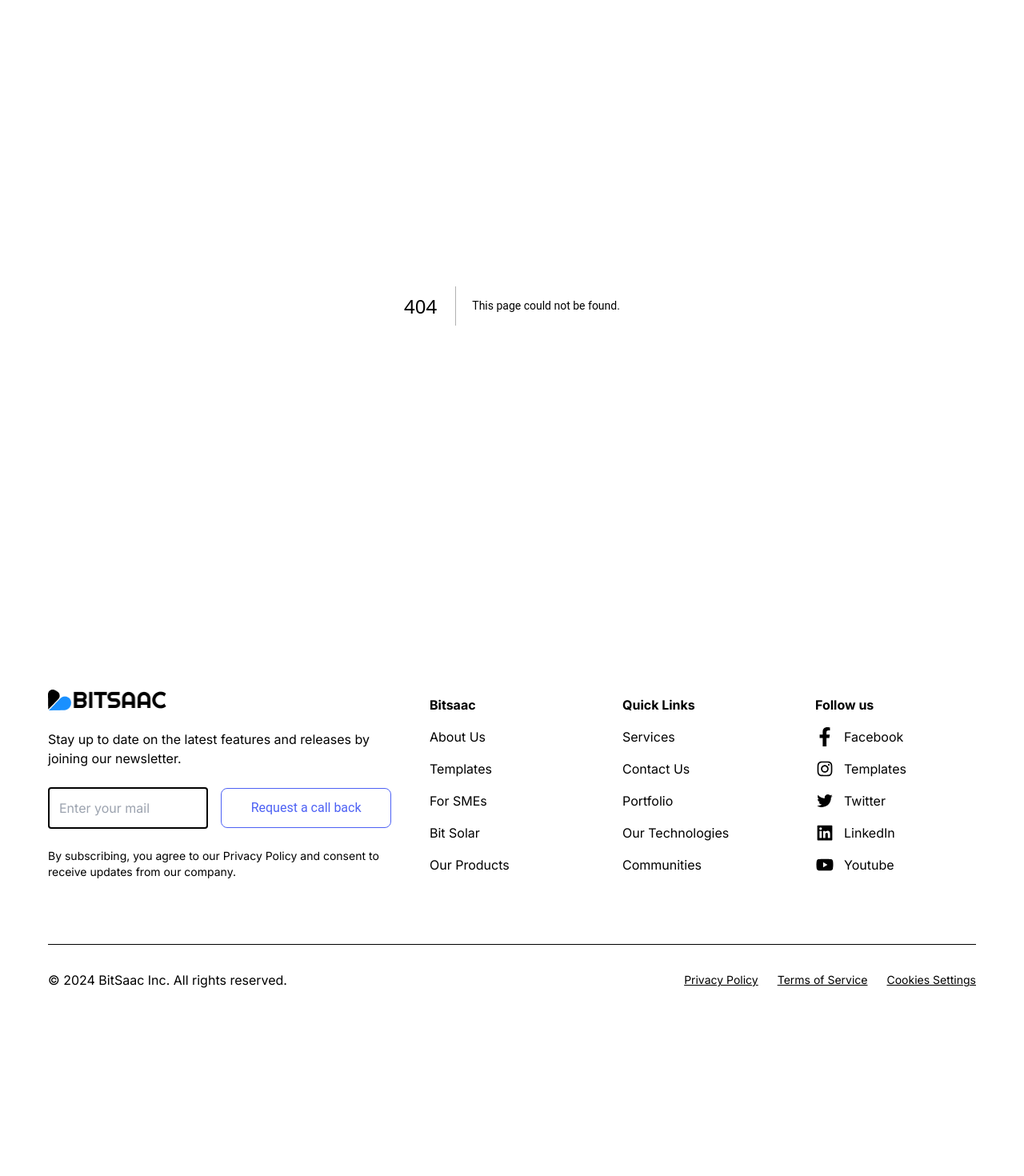
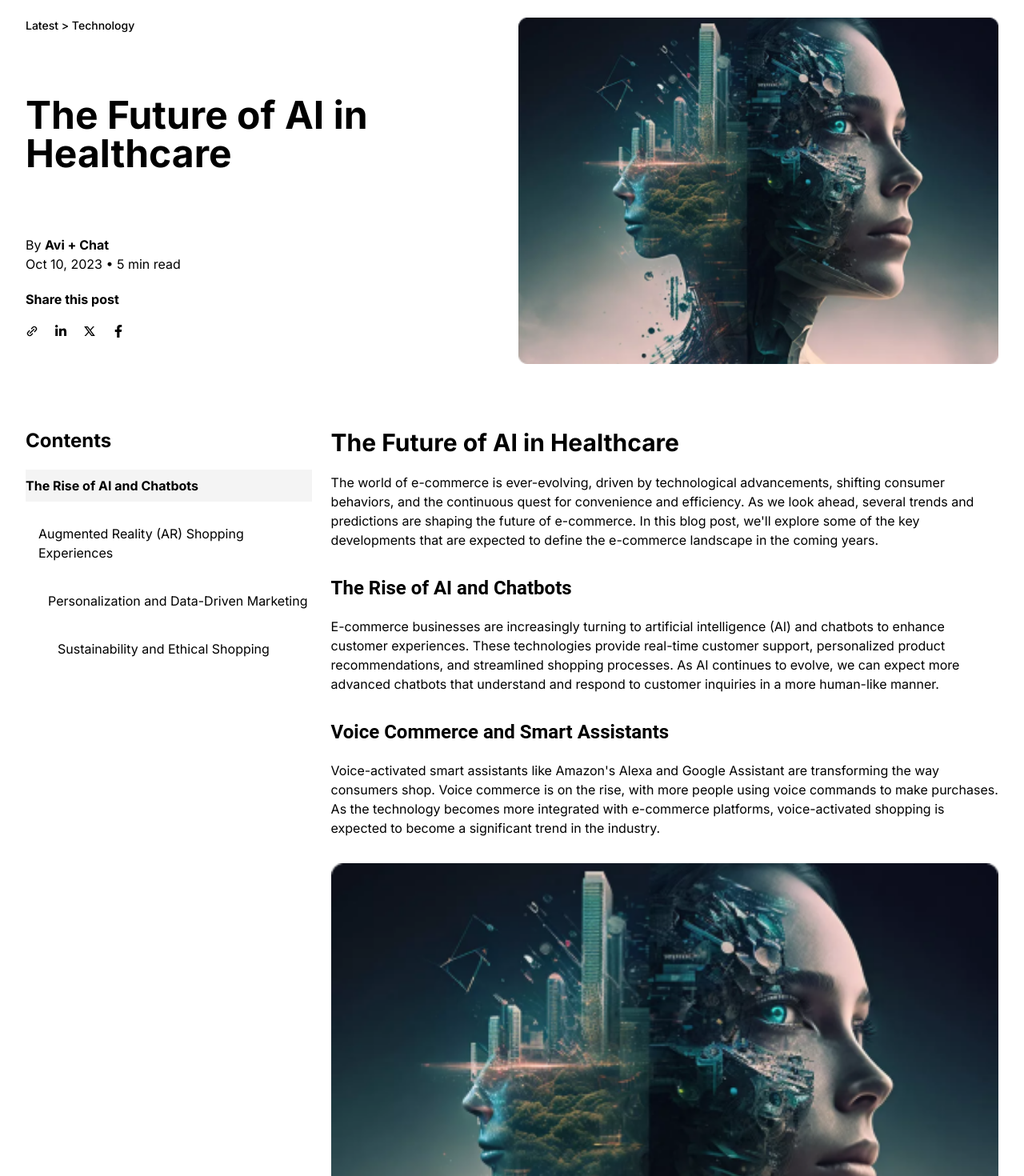
Before and after one commit to Bitsaac/BitSaac-web, a Next.js app: page /blog/1 in a window 1280 px wide. Before the commit this address had no page. Shown: the part 140-1610 px from the top of the page at 80% size. Before the commit the page ends 1457 px from the top, so only its background shows below. Built offline with nearby package versions, Linux system fonts and the light colour scheme.

Commit message:
blog and blog page

```diff
--- /dev/null
+++ b/src/app/blog/[id]/page.tsx
@@ -0,0 +1,72 @@
+/* eslint-disable react/no-unescaped-entities */
+import { BiLinkAlt } from "react-icons/bi"
+import { FaLinkedinIn } from "react-icons/fa"
+import { RiTwitterXLine } from "react-icons/ri"
+import { FaFacebookF } from "react-icons/fa"
+import { BLOG_CARDS } from "@/constants"
+import React from "react"
+import Image from "next/image"
+
+import BlogContent from "@/components/blog/BlogContent"
+import cn from "@/utils/tailwind"
+
+const PostPage = ({ params }: { params: { id: string } }) => {
+  const blog = BLOG_CARDS.find((blog) => String(blog.id) === params.id)
+  const title = blog?.title ?? ""
+  console.log(blog)
+  return (
+    <section className="max-container w-full min-h-screen flex flex-col px-4 lg:px-8 pt-6 sm:pt-10 relative">
+      <div className=" w-full flex flex-col md:flex-row justify-between h-full gap-x-4 gap-y-6">
+        <div className="flex flex-col h-full items-start justify-between w-full md:w-1/2  md:min-h-[400px] gap-y-5">
+          <p className="text-sm font-medium">
+            Latest {">"} <span className="capitalize">{blog?.label}</span>
+          </p>
+          <h1
+            className={cn(
+              " ",
+              title.length > 30
+                ? "text-2xl lg:text-4xl xl:text-5xl"
+                : "text-3xl lg:text-5xl"
+            )}
+          >
+            {title}
+          </h1>
+          <div className="flex flex-col gap-y-5">
+            <div>
+              <p>
+                By <b>Avi + Chat</b>
+              </p>
+              <p>
+                Oct 10, 2023 • <span>{blog?.time}</span>
+              </p>
+            </div>
+            <div className="flex flex-col gap-y-5">
+              <strong>Share this post</strong>
+              <div className="flex items-center gap-x-5">
+                <BiLinkAlt />
+                <FaLinkedinIn />
+                <RiTwitterXLine />
+                <FaFacebookF />
+              </div>
+            </div>
+          </div>
+        </div>
+        <div className="flex w-1/2">
+          <Image
+            src={blog?.image ?? ""}
+            alt="blog image"
+            width={600}
+            height={400}
+          />
+        </div>
+      </div>
+
+      <BlogContent
+        title={blog?.title}
+        image={blog?.image}
+      />
+    </section>
+  )
+}
+
+export default PostPage
--- a/src/components/blog/BlogCard.tsx
+++ b/src/components/blog/BlogCard.tsx
@@ -1,4 +1,5 @@
 import Image from "next/image";
+import Link from "next/link";
 import React from "react";
 
 type BlogCardProps = {
@@ -7,9 +8,10 @@ type BlogCardProps = {
 	time: string;
 	desc: string;
 	image: string;
+	id: number;
 };
 
-const BlogCard = ({ label, title, time, desc, image }: BlogCardProps) => {
+const BlogCard = ({ label, title, time, desc, image, id }: BlogCardProps) => {
 	return (
 		<div className="flex items-start justify-between flex-col gap-y-4 w-full max-w-[350px] sm:max-w-[500px] lg:max-w-[500px] border border-gray-200 p-1 rounded-xl hover:shadow-[0_0_40px_0_rgba(0,0,0,0.2)] xl:hover:shadow-[0_20px_60px_0_rgba(0,0,0,0.3)] transition-all hover:duration-700 duration-300">
 			<div className="w-full overflow-hidden">
@@ -33,9 +35,12 @@ const BlogCard = ({ label, title, time, desc, image }: BlogCardProps) => {
 					{desc.length > 100 ? `${desc.slice(0, 100)}...` : desc}
 				</p>
 			</div>
-			<button className="text-[#4D61F4] font-medium xl:text-2xl m-4 font-Inter">
+			<Link
+				href={`/blog/${id}`}
+				className="text-[#4D61F4] font-medium xl:text-2xl m-4 font-Roboto"
+			>
 				Read More
-			</button>
+			</Link>
 		</div>
 	);
 };
--- /dev/null
+++ b/src/components/blog/BlogContent.tsx
@@ -0,0 +1,168 @@
+/* eslint-disable react/no-unescaped-entities */
+import Image from "next/image";
+import React from "react";
+
+const BlogContent = ({ title, image }: { title?: string; image?: string }) => {
+	return (
+		<div className="w-full flex flex-col md:flex-row items-start justify-between mt-10 lg:mt-20 gap-x-6 gap-y-7">
+			<div className=" md:flex flex-col gap-y-5 w-full md:w-[30%] md:sticky top-4">
+				<h3 className="font-bold text-2xl ">Contents</h3>
+				<div className="flex flex-col gap-y-5 md:[&>*:nth-child(2)]:ml-4 md:[&>*:nth-child(3)]:ml-7 md:[&>*:nth-child(4)]:ml-10 md:[&>*:nth-child(1)]:font-bold [&>*:nth-child(1)]:bg-[#F4F4F4] [&>*]:py-2 ">
+					<p>The Rise of AI and Chatbots</p>
+					<p>Augmented Reality (AR) Shopping Experiences</p>
+					<p>Personalization and Data-Driven Marketing</p>
+					<p>Sustainability and Ethical Shopping</p>
+				</div>
+			</div>
+			<div className="flex flex-col gap-y-4 md:gap-y-8 items-start w-full md:w-[70%]">
+				<div className="flex flex-col gap-y-5">
+					<h1 className="text-xl sm:text-2xl lg:text-3xl">{title}</h1>
+					<p>
+						The world of e-commerce is ever-evolving, driven by technological
+						advancements, shifting consumer behaviors, and the continuous quest
+						for convenience and efficiency. As we look ahead, several trends and
+						predictions are shaping the future of e-commerce. In this blog post,
+						we'll explore some of the key developments that are expected to
+						define the e-commerce landscape in the coming years.
+					</p>
+				</div>
+
+				<div className="flex flex-col gap-y-5">
+					<h2 className="text-lg sm:text-xl lg:text-2xl">
+						The Rise of AI and Chatbots
+					</h2>
+					<p>
+						E-commerce businesses are increasingly turning to artificial
+						intelligence (AI) and chatbots to enhance customer experiences.
+						These technologies provide real-time customer support, personalized
+						product recommendations, and streamlined shopping processes. As AI
+						continues to evolve, we can expect more advanced chatbots that
+						understand and respond to customer inquiries in a more human-like
+						manner.
+					</p>
+				</div>
+
+				<div className="flex flex-col gap-y-5">
+					<h2 className="text-lg sm:text-xl lg:text-2xl">
+						Voice Commerce and Smart Assistants
+					</h2>
+					<p>
+						Voice-activated smart assistants like Amazon's Alexa and Google
+						Assistant are transforming the way consumers shop. Voice commerce is
+						on the rise, with more people using voice commands to make
+						purchases. As the technology becomes more integrated with e-commerce
+						platforms, voice-activated shopping is expected to become a
+						significant trend in the industry.
+					</p>
+				</div>
+				<div className="w-full flex flex-col">
+					<Image src={image ?? ""} alt="image" width={1000} height={700} />
+					<strong className="border-l-2 border-gray-800 pl-2 mt-2 text-sm text-gray-700">
+						AI Generated
+					</strong>
+				</div>
+
+				<div className="flex flex-col gap-y-5">
+					<h2 className="text-lg sm:text-xl lg:text-2xl">
+						Augmented Reality (AR) Shopping Experiences
+					</h2>
+					<p>
+						AR is changing the way consumers interact with products online.
+						E-commerce companies are implementing AR features that allow
+						customers to visualize products in their real-world environments
+						before making a purchase. From trying on virtual clothes to seeing
+						how furniture fits in their homes, AR enhances the shopping
+						experience and reduces return rates.
+					</p>
+				</div>
+
+				<div className="flex flex-col gap-y-5">
+					<h2 className="text-lg sm:text-xl lg:text-2xl">
+						Personalization and Data-Driven Marketing
+					</h2>
+					<p>
+						Personalization remains a key focus for e-commerce businesses. Using
+						customer data, AI algorithms, and machine learning, companies can
+						tailor product recommendations, marketing messages, and shopping
+						experiences to individual preferences. The power of data-driven
+						marketing is expected to intensify as businesses strive to provide
+						customers with highly personalized content and offers.
+					</p>
+				</div>
+
+				<div className="flex flex-col gap-y-5">
+					<h2 className="text-lg sm:text-xl lg:text-2xl">
+						Sustainability and Ethical Shopping
+					</h2>
+					<p>
+						Consumers are becoming increasingly environmentally conscious.
+						E-commerce companies are responding by prioritizing sustainability
+						in their operations. From eco-friendly packaging to supporting
+						ethical sourcing, e-commerce businesses that embrace sustainability
+						and social responsibility are likely to gain a competitive edge.
+					</p>
+				</div>
+
+				<div className="w-full flex flex-col">
+					<Image src={image ?? ""} alt="image" width={1000} height={700} />
+					<span className="font-medium border-l-2 border-gray-800 pl-2 mt-2 text-sm text-gray-700">
+						A visual representation of a chatbot assisting a customer in an
+						online store.
+					</span>
+				</div>
+
+				<div className="flex flex-col gap-y-5">
+					<h2 className="text-lg sm:text-xl lg:text-2xl">In conclusion</h2>
+					<p>
+						Incorporating AI, voice commerce, AR, personalization, and
+						sustainability in their strategies, e-commerce businesses are
+						preparing for a dynamic future.
+					</p>
+
+					<div className="flex flex-col gap-y-5 [&>*]:italic">
+						<span className="font-medium border-l-2 border-gray-800 pl-2 mt-2 text-sm text-gray-700">
+							Voice commerce is on the rise, with more people using voice
+							commands to make purchases.
+						</span>
+						<span className="font-medium border-l-2 border-gray-800 pl-2 mt-2 text-sm text-gray-700">
+							Augmented Reality (AR) is changing the way consumers interact with
+							products online.
+						</span>
+						<span className="font-medium border-l-2 border-gray-800 pl-2 mt-2 text-sm text-gray-700">
+							Sustainability in e-commerce operations is a growing concern, with
+							businesses prioritizing eco-friendly practices.
+						</span>
+					</div>
+
+					<div className="flex flex-col gap-y-5">
+						<p>
+							As e-commerce continues to evolve, businesses that adapt to these
+							trends and emerging technologies will be better positioned to meet
+							the ever-changing needs and preferences of their customers. The
+							future of e-commerce promises exciting possibilities and
+							innovations that will redefine the online shopping experience.
+						</p>
+						<p>
+							Whether you're a small business owner or part of a large
+							e-commerce enterprise, understanding and embracing these trends
+							can help you stay ahead of the curve and remain competitive in the
+							dynamic world of online retail.
+						</p>
+						<p>
+							Incorporating AI, voice commerce, AR, personalization, and
+							sustainability in their strategies, e-commerce businesses are
+							preparing for a dynamic future.
+						</p>
+						<p>
+							Stay tuned for more updates on the future of e-commerce. We'll
+							continue to explore emerging trends and predictions as the
+							industry continues to evolve.
+						</p>
+					</div>
+				</div>
+			</div>
+		</div>
+	);
+};
+
+export default BlogContent;
--- a/src/components/blog/BlogNav.tsx
+++ b/src/components/blog/BlogNav.tsx
@@ -35,11 +35,7 @@ const BlogNav = () => {
 								: "text-gray-800/90"
 						)}
 						ref={nav.action === activeTab ? activeTabRef : null}
-						onClick={() => {
-							setActiveTab(nav.action);
-
-							console.log(nav.action, activeTab, nav.action === activeTab);
-						}}
+						onClick={() => setActiveTab(nav.action)}
 					>
 						{nav.label}
 					</button>
--- a/src/constants/index.ts
+++ b/src/constants/index.ts
@@ -10,7 +10,7 @@ type BlogCardProps = {
 	time: string;
 	desc: string;
 	image: string;
-	id?: number;
+	id: number;
 };
 
 export const BLOG_NAVS: BlogNavProps[] = [
--- a/tailwind.config.ts
+++ b/tailwind.config.ts
@@ -18,8 +18,8 @@ const config: Config = {
 				},
 			},
 			fontFamily: {
-				Roboto: "var(--font-roboto)",
-				Inter: "var(--font-inter)",
+				Roboto: ["var(--font-roboto)"],
+				Inter: ["var(--font-inter)"],
 			},
 		},
 	},
```
